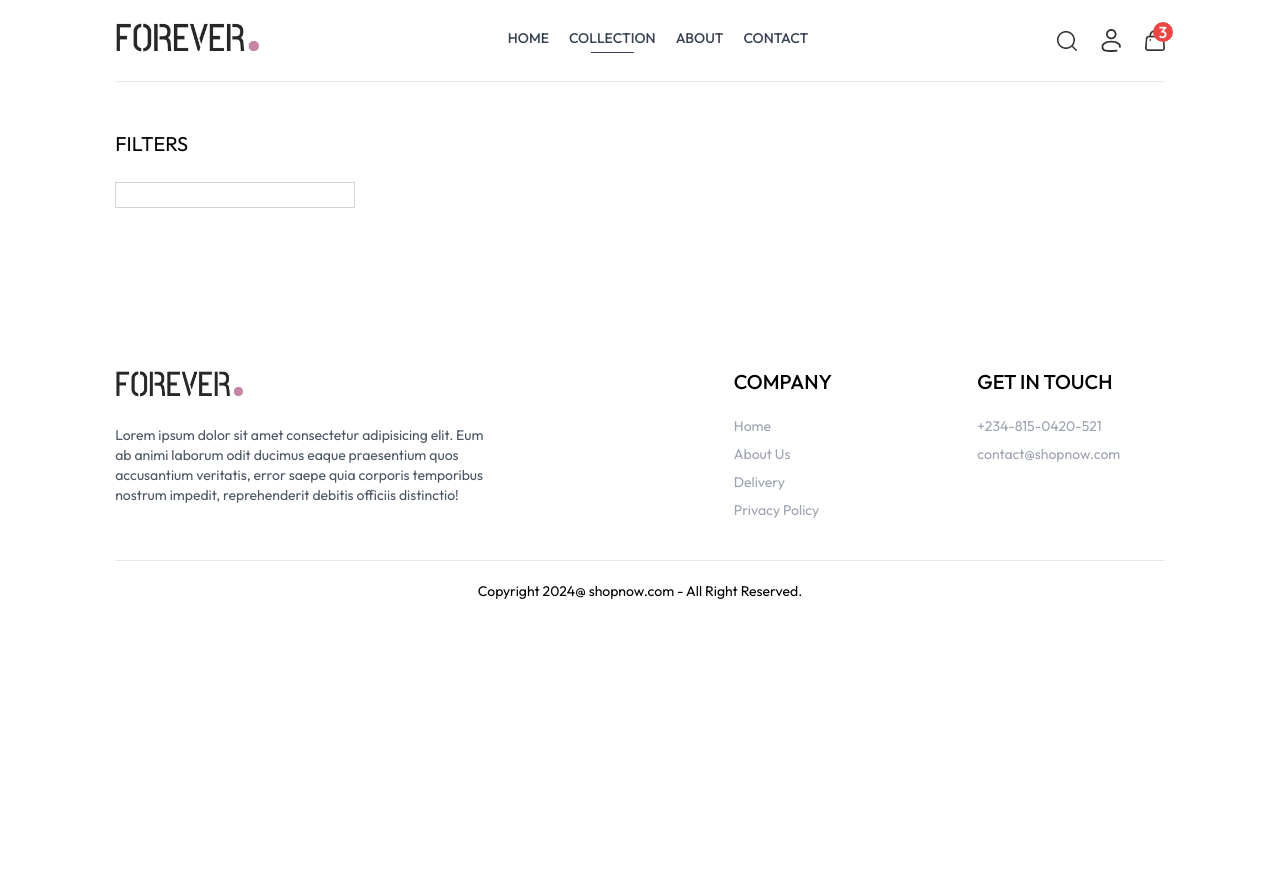
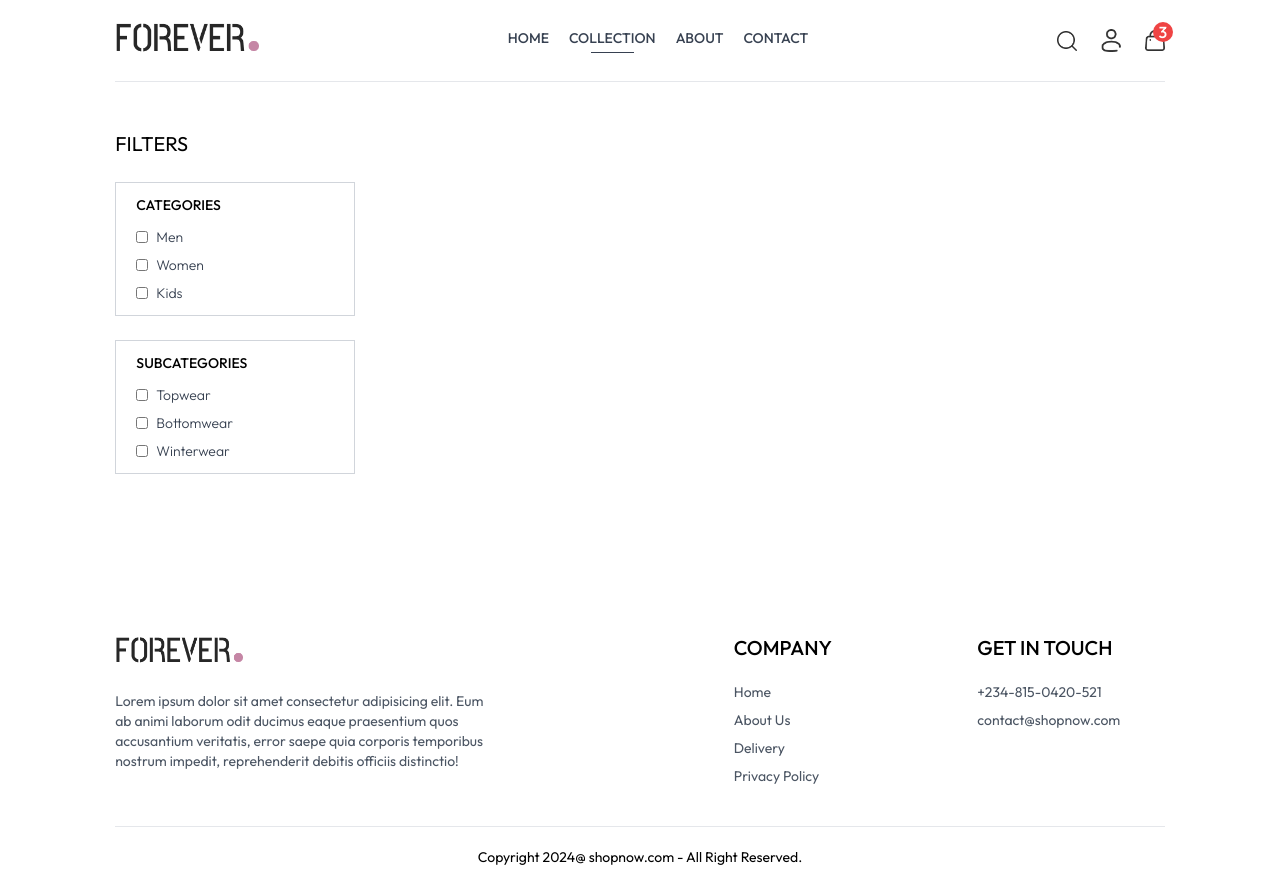
Before and after one commit to Adeoye-J/shopnow, a React app in the folder frontend/: page /collection in a window 1280 px wide. Before the commit the page ends 800 px from the top, so only its background shows below. Built offline with nearby package versions, Linux system fonts and the light colour scheme; the HTML template or start-up script is replaced by a standard one.

Commit message:
collections filter update

```diff
--- a/frontend/src/components/Footer.jsx
+++ b/frontend/src/components/Footer.jsx
@@ -15,7 +15,7 @@ const Footer = () => {
 
                 <div className="">
                     <p className='text-xl font-medium mb-5'>COMPANY</p>
-                    <ul className='flex flex-col gap-2 text-gray-400'>
+                    <ul className='flex flex-col gap-2 text-gray-600'>
                         <li>Home</li>
                         <li>About Us</li>
                         <li>Delivery</li>
@@ -25,7 +25,7 @@ const Footer = () => {
 
                 <div className="">
                     <p className='text-xl font-medium mb-5'>GET IN TOUCH</p>
-                    <ul className='flex flex-col gap-2 text-gray-400'>
+                    <ul className='flex flex-col gap-2 text-gray-600'>
                         <li>+234-815-0420-521</li>
                         <li>contact@shopnow.com</li>
                     </ul>
--- a/frontend/src/components/ProductItem.jsx
+++ b/frontend/src/components/ProductItem.jsx
@@ -8,8 +8,8 @@ const ProductItem = ({id, image, name, price}) => {
 
     return (
         <Link to={`/product/${id}`} className='text-gray-700 cursor-pointer'>
-            <div className="overflow-hidden">
-                <img src={image[0]} alt={name} className='hover:scale-110 transition ease-in-out' />
+            <div className="">
+                <img src={image[0]} alt={name} className='hover:scale-105 transition ease-in-out' />
             </div>
             <p className='pt-3 pb-1 text-sm'>{name}</p>
             <p className='text-sm font-medium'>{currency}{price}</p>
--- a/frontend/src/pages/Collection.jsx
+++ b/frontend/src/pages/Collection.jsx
@@ -1,5 +1,6 @@
 import React, { useContext, useState } from 'react'
 import { ShopContext } from '../context/ShopContext'
+import { assets } from '../assets/assets'
 
 const Collection = () => {
 
@@ -13,15 +14,42 @@ const Collection = () => {
             <div className="min-w-60">
                 <p className='my-2 text-xl flex items-center cursor-pointer gap-2'>
                     FILTERS
+                    <img className={`h-3 sm:hidden ${showFilter ? "rotate-90" : ""}`} src={assets.dropdown_icon} alt="" />
                 </p>
 
                 {/* Category Filter */}
                 <div className={`border border-gray-300 pl-5 py-3 mt-6 ${showFilter ? "" : "hidden"} sm:block`}>
+                    <p className='mb-3 text-sm font-medium'>CATEGORIES</p>
+                    <div className="flex flex-col gap-2 text-sm font-light text-gray-700">
+                        <p className='flex gap-2'>
+                            <input type="checkbox" className='w-3' value="M" /> Men
+                        </p>
+                        <p className='flex gap-2'>
+                            <input type="checkbox" className='w-3' value="Women" /> Women
+                        </p>
+                        <p className='flex gap-2'>
+                            <input type="checkbox" className='w-3' value="Kids" /> Kids
+                        </p>
+                    </div>
+                </div>
 
+                {/* SubCategory Filter */}
+                <div className={`border border-gray-300 pl-5 py-3 mt-6 ${showFilter ? "" : "hidden"} sm:block`}>
+                    <p className='mb-3 text-sm font-medium'>SUBCATEGORIES</p>
+                    <div className="flex flex-col gap-2 text-sm font-light text-gray-700">
+                        <p className='flex gap-2'>
+                            <input type="checkbox" className='w-3' value="Topwear" /> Topwear
+                        </p>
+                        <p className='flex gap-2'>
+                            <input type="checkbox" className='w-3' value="Bottomwear" /> Bottomwear
+                        </p>
+                        <p className='flex gap-2'>
+                            <input type="checkbox" className='w-3' value="Winterwear" /> Winterwear
+                        </p>
+                    </div>
                 </div>
 
             </div>
-
         </div>
     )
 }
```
Lines whose indentation alone changed are shown as unchanged.
